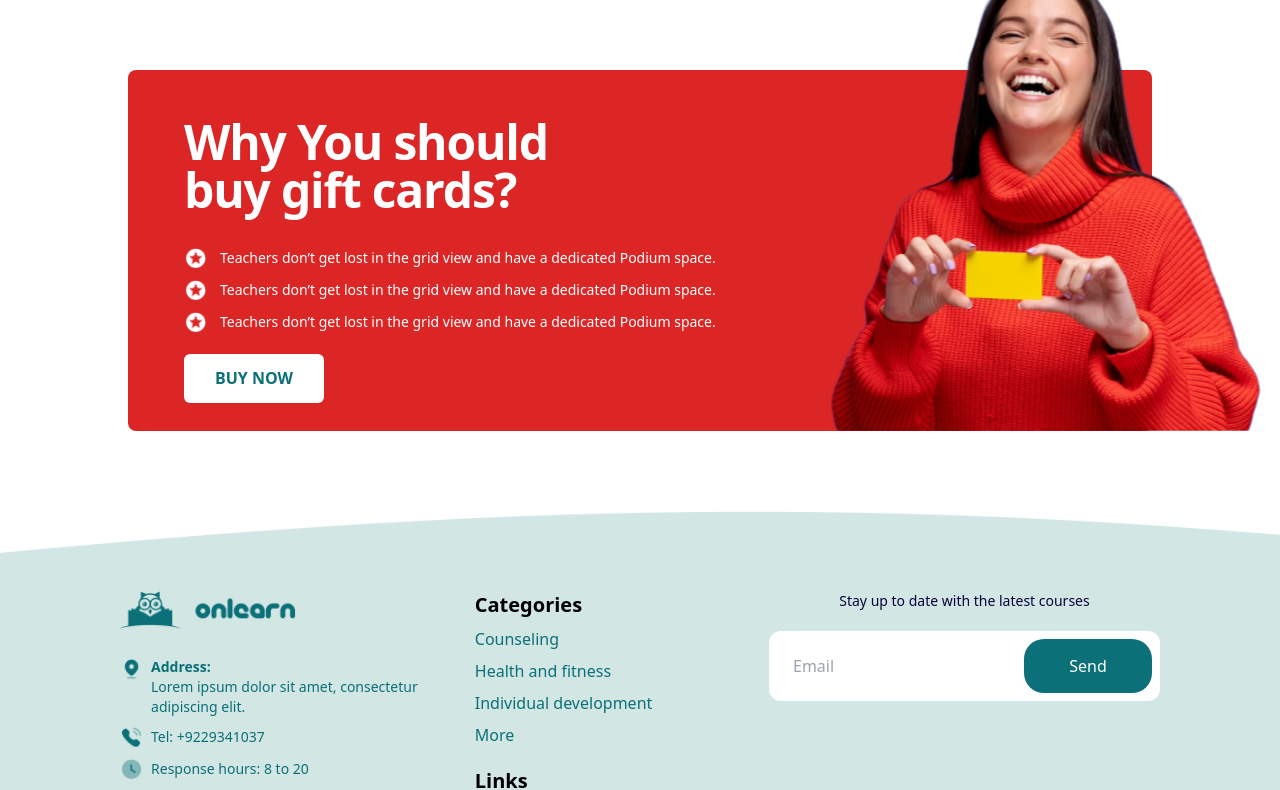
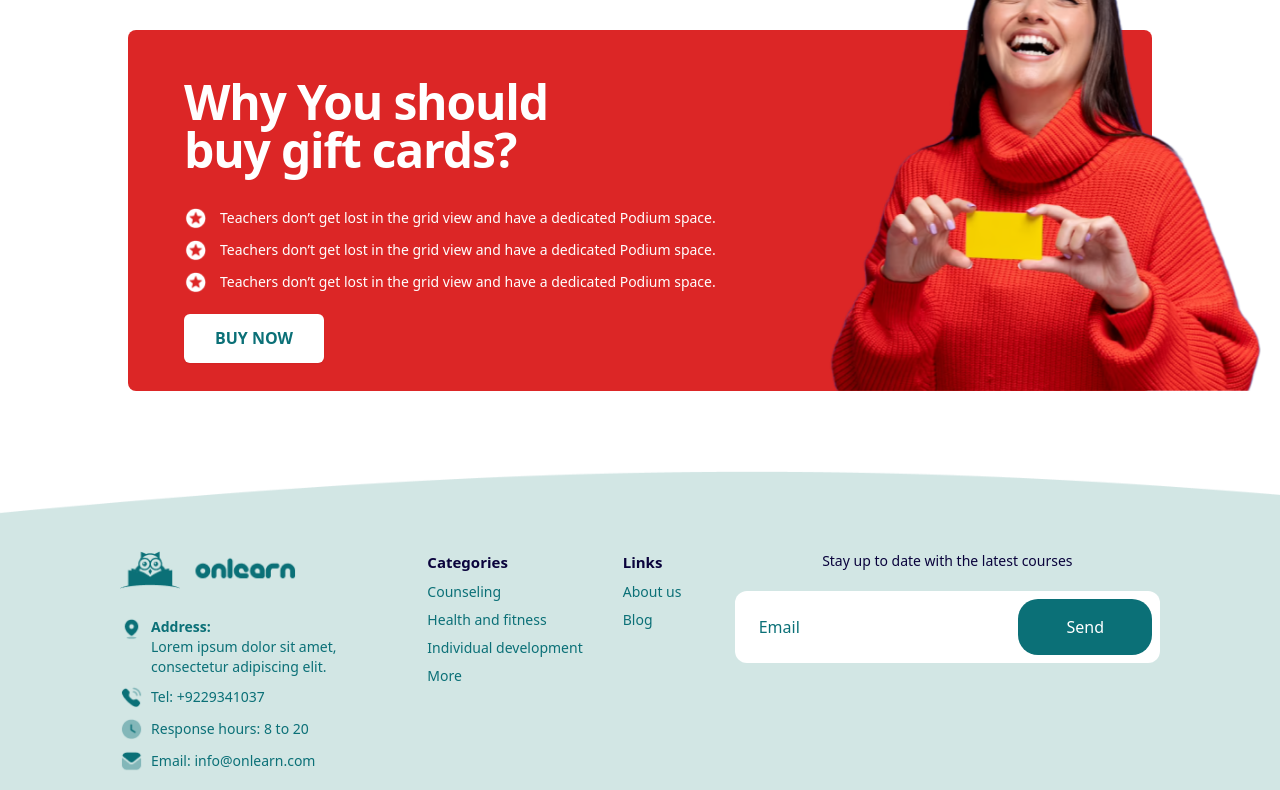
Before and after one commit to Luahty/onlearn, a React (Create React App) app: page / in a window 1280 px wide. Shown: the part 2000-2790 px from the top of the page. Built offline with nearby package versions, Linux system fonts and the light colour scheme.

Commit message:
Sửa reponsive

```diff
--- a/src/components/Footer.js
+++ b/src/components/Footer.js
@@ -9,11 +9,9 @@ export default function Footer() {
                 className="absolute inset-0 -z-10 w-full h-auto object-cover object-right md:object-center"
             />
             <div className="bg-[#D2E6E4] inset-0 -z-20 absolute w-full h-full mt-9 lg:mt-20"></div>
-
             <div className="flex flex-wrap sm:flex-nowrap justify-between md:mx-1 xl:mx-10 lg:mx-5 ">
-                {/* Left Section */}
-                <div className="w-full sm:w-1/3 mb-6 sm:mb-0 mr-5">
-                    <img src={require(`../image/logo.png`)} alt="ONLEARN" className="h-[37.69px] w-auto" />
+                <div className="w-full mb-6 sm:mb-0 mr-5">
+                    <img src={require(`../image/logo.png`)} alt="ONLEARN" className="h-7 md:h-[37.69px] w-auto" />
                     <ul className="text-[#0B7077] text-sm space-y-2 mt-7">
                         <li className="flex items-start">
                             <img src={require(`../image/footer/location.png`)} className="h-6 w-auto" alt="location" />
@@ -33,45 +31,38 @@ export default function Footer() {
                         </li>
                     </ul>
                 </div>
-
-                {/* Middle Section */}
-                <div className="flex flex-wrap lg:justify-center xl:justify-end w-full sm:w-auto mt-10 sm:mt-0">
-                    <div className="mr-5">
-                        <div className="flex flex-wrap gap-y-5">
+                <div className="flex flex-wrap lg:justify-center xl:justify-end w-full mt-10 sm:mt-0 mr-5">
+                    <div className="flex flex-wrap gap-y-5 w-full gap-x-20 md:gap-x-0">
                         <div className="mb-6 sm:mb-0 mr-10">
-                                <h2 className="font-bold text-lg sm:text-xl mb-2">Categories</h2>
-                                <ul className="text-[#0B7077] space-y-2">
+                            <h2 className="font-bold text-[#0A033C] text-[15px] mb-2">Categories</h2>
+                            <ul className="text-[#0B7077] text-sm space-y-2">
                                 <li>Counseling</li>
                                 <li>Health and fitness</li>
                                 <li>Individual development</li>
                                 <li>More</li>
                             </ul>
                         </div>
-
                         <div className="mb-6 sm:mb-0">
-                                <h2 className="font-bold text-lg sm:text-xl mb-2">Links</h2>
-                                <ul className="text-[#0B7077] space-y-2">
+                            <h2 className="font-bold text-[#0A033C] text-[15px] mb-2">Links</h2>
+                            <ul className="text-[#0B7077] text-sm space-y-2">
                                 <li>About us</li>
                                 <li>Blog</li>
                             </ul>
                         </div>
                     </div>
                 </div>
-                </div>
-
-                {/* Right Section */}
-                <div className="sm:w-auto flex mt-5 sm:mt-0">
-                    <div>
+                <div className="w-full sm:w-auto flex mt-5 sm:mt-0">
+                    <div className='w-full'>
                         <h2 className="text-sm mb-2 text-center text-[#0A033C]">
                             Stay up to date with the latest courses
                         </h2>
-                        <div className="flex max-w-72 xl:max-w-[425.28px] mt-5 bg-white rounded-xl p-2">
+                        <div className="flex w-full sm:w-72 xl:w-[425.28px] mt-5 bg-white justify-between rounded-xl p-2">
                             <input
                                 type="email"
                                 placeholder="Email"
-                                className="pl-4 py-2 mr-auto focus:outline-none"
+                                className="placeholder-[#0B7077] pl-4 max-w-28 py-2 focus:outline-none"
                             />
-                            <button className="bg-[#0B7077] w-[128px] h-[54px] text-white rounded-[20px] hover:bg-teal-500">
+                            <button className="bg-[#0B7077] text-base px-8 py-3 xl:px-12 xl:py-4 text-white rounded-[20px] hover:bg-teal-500">
                                 Send
                             </button>
                         </div>
--- a/src/components/Header.js
+++ b/src/components/Header.js
@@ -85,10 +85,10 @@ export default function Header() {
             <Dialog open={mobileMenuOpen} onClose={setMobileMenuOpen} className="lg:hidden">
                 <div className="fixed inset-0 z-10" />
                 <DialogPanel
-                    className="transition-transform duration-500 ease-in-out fixed inset-y-0 right-0 z-50 w-full overflow-y-auto bg-white px-6 py-6 sm:max-w-sm sm:ring-1 sm:ring-gray-900/10"
+                    className={`transition-transform duration-500 ease-in-out fixed inset-y-0 right-0 z-50 w-full overflow-y-auto bg-white ${scrolled ? 'py-4' : 'py-8'} px-6 sm:max-w-sm sm:ring-1 sm:ring-gray-900/10`}
                 >
                     <div className="flex items-center justify-between">
-                        <a href="#" className="-m-1.5 p-1.5 pt-3.5 visible sm:invisible">
+                        <a href="#" className="-m-1.5 p-1.5 visible sm:invisible">
                             <img
                                 src={require(`../image/logo.png`)}
                                 alt="ONLEARN"
--- a/src/components/Section1.js
+++ b/src/components/Section1.js
@@ -1,6 +1,6 @@
 export default function Section1() {
     return (
-        <div className="bg-white">
+        <div className="bg-white mb-10 md:mb-20">
             <div className="mx-auto">
                 <div className="relative isolate overflow-hidden h-[600px] sm:h-[500px] md:h-[700px] bg-[#D2E6E4] px-6 pt-16 rounded-b-3xl sm:px-16 md:pt-24 lg:flex lg:px-20 lg:pt-0">
                     <div className="mx-auto max-w-sm sm:max-w-md md:max-w-2xl text-center mt-10 lg:mx-0 lg:flex-auto lg:py-32 lg:text-left">
--- a/src/components/Section4.js
+++ b/src/components/Section4.js
@@ -1,7 +1,6 @@
 export default function Section4() {
     return (
-
-        <div className="my-20 xl:mx-20 mx-10 sm:mx-14 grid max-w-3xl grid-cols-1 gap-x-8 lg:max-w-none lg:grid-cols-2 lg:items-start">
+        <div className="my-10 md:my-25 xl:mx-20 mx-10 sm:mx-14 grid grid-cols-1 gap-x-8 lg:max-w-none lg:grid-cols-2 lg:items-start">
             <div className="mb-5 lg:col-span-2 lg:col-start-1 lg:row-start-1 lg:mx-auto lg:grid lg:w-full lg:max-w-7xl lg:grid-cols-2 lg:gap-x-8 lg:px-8">
                 <div className="lg:pr-4">
                     <div className="lg:max-w-lg">
@@ -13,7 +12,7 @@ export default function Section4() {
                 </div>
             </div>
             <div className="max-w-1/2 -mt-12 py-12 lg:sticky lg:top-4 lg:col-start-2 lg:row-span-2 lg:row-start-1 lg:overflow-hidden sm:mx-auto lg:mx-0">
-                <div className='flex flex-wrap w-full px-10 py-5 gap-5 justify-center bg-[#D2E6E4] rounded-3xl'>
+                <div className='flex flex-wrap md:flex-nowrap w-full px-10 py-5 gap-5 justify-center bg-[#D2E6E4] rounded-3xl'>
                     <img
                         alt=""
                         src={require(`../image/section4/card1.png`)}
--- a/src/components/Section5.js
+++ b/src/components/Section5.js
@@ -1,6 +1,6 @@
 export default function Section5() {
     return (
-        <div className="my-20 xl:mx-20 mx-10 sm:mx-14 grid gap-x-8 lg:max-w-none lg:grid-cols-2 lg:items-start">
+        <div className="my-10 md:my-25 xl:mx-20 mx-10 sm:mx-14 grid gap-x-8 lg:max-w-none lg:grid-cols-2 lg:items-start">
             <div className="lg:col-span-2 lg:col-start-1 lg:row-start-2 lg:mx-auto lg:w-full lg:max-w-7xl lg:px-8 grid grid-cols-1 lg:flex lg:flex-row lg:items-center">
                 <div className="lg:-ml-12 max-w-full p-12 lg:sticky lg:top-4 lg:overflow-hidden">
                     <img
--- a/src/components/Section6.js
+++ b/src/components/Section6.js
@@ -1,6 +1,6 @@
 export default function Section4() {
     return (
-      <div className="relative bg-red-600 rounded-lg mb-20 mt-28 xl:mx-32 mx-10 sm:mx-14 lg:mx-24 flex justify-between">
+      <div className="my-10 md:my-25 relative bg-red-600 rounded-lg mb-20 mt-28 xl:mx-32 mx-10 sm:mx-14 lg:mx-24 flex justify-between">
         <div className="px-5 pt-5 md:px-14 md:pt-12 md:pb-7 z-10 pb-72 sm:pb-96">
           <div className="lg:max-w-md">
             <h1 className="text-2xl md:text-3xl lg:text-5xl font-bold tracking-tight text-white">
```
Lines whose indentation alone changed are shown as unchanged.
